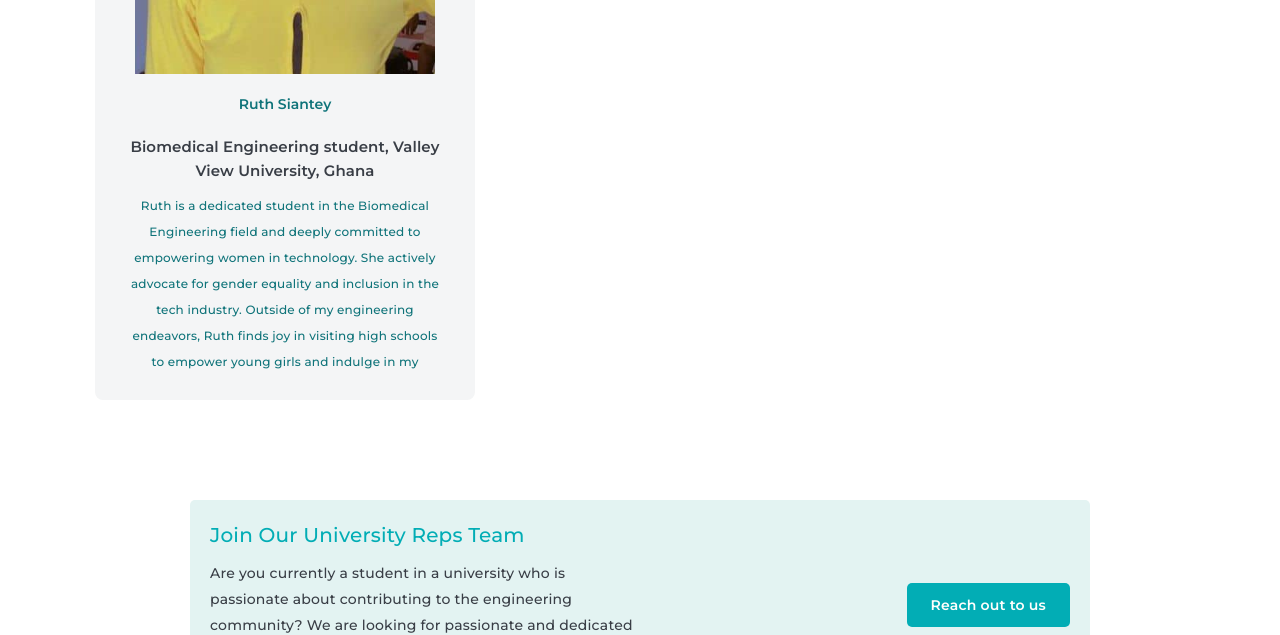
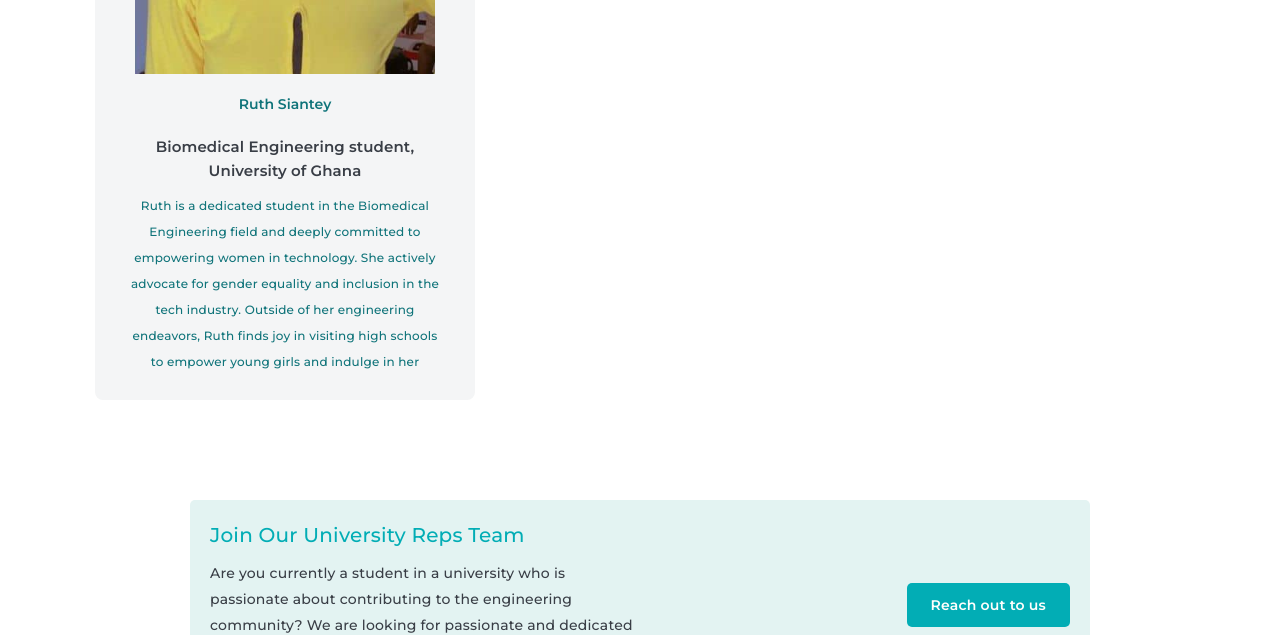
Before and after one commit to Josephine19001/ycem, a Next.js app: page /who-we-are/our-university-reps in a window 1280 px wide. Shown: the part 1680-2315 px from the top of the page. Built offline with nearby package versions, Linux system fonts and the light colour scheme.

Commit message:
Fix Ruth's bio

```diff
--- a/src/components/who-we-are/our-university-reps.tsx
+++ b/src/components/who-we-are/our-university-reps.tsx
@@ -103,9 +103,9 @@ export const uniRepsInfo = [
   },
   {
     name: "Ruth Siantey",
-    jobTitle: "Biomedical Engineering student, Valley View University, Ghana",
+    jobTitle: "Biomedical Engineering student, University of Ghana",
     bioSummary:
-      "Ruth is a dedicated student in the Biomedical Engineering field and deeply committed to empowering women in technology. She actively advocate for gender equality and inclusion in the tech industry. Outside of my engineering endeavors, Ruth finds joy in visiting high schools to empower young girls and indulge in my passion for cooking. Through education, mentorship, and embracing diversity, she strive to create a world where every woman's voice is heard and her potential in tech is realized. Join me on this empowering journey as we shape the future of technology together.",
+      "Ruth is a dedicated student in the Biomedical Engineering field and deeply committed to empowering women in technology. She actively advocate for gender equality and inclusion in the tech industry. Outside of her engineering endeavors, Ruth finds joy in visiting high schools to empower young girls and indulge in her passion for cooking. Through education, mentorship, and embracing diversity, she strive to create a world where every woman's voice is heard and her potential in tech is realized. Join her (together with YCEM) on this empowering journey as we shape the future of technology together.",
 
     imgAlt: "Ruth's profile picture",
     imgSrc: ruthPic,
```
